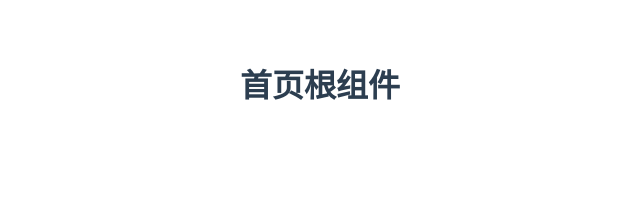
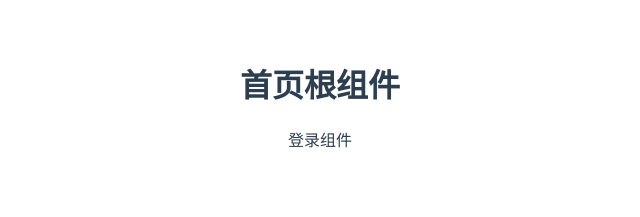
Before and after one commit to JohnYehyo/vue_base, a Vue app: page /#/login in a window 1280 px wide. Shown: the top 217 px of the page, without its empty margins (320-960 px from the left). Built offline with nearby package versions, Linux system fonts and the light colour scheme.

Commit message:
配置login组件及关闭eslint校验

```diff
--- /dev/null
+++ b/src/components/login.vue
@@ -0,0 +1,11 @@
+<template>
+  <div>登录组件</div>
+</template>
+
+<script>
+    export default {};
+</script>
+
+
+<style lang="less" scoped>
+</style>
--- /dev/null
+++ b/vue.config.js
@@ -0,0 +1,3 @@
+module.exports = {
+    lintOnSave: false
+}
```
Also changed, not shown: src/App.vue (+5 -4 lines), src/router/index.js (+9 -19 lines), package.json (indentation only).
